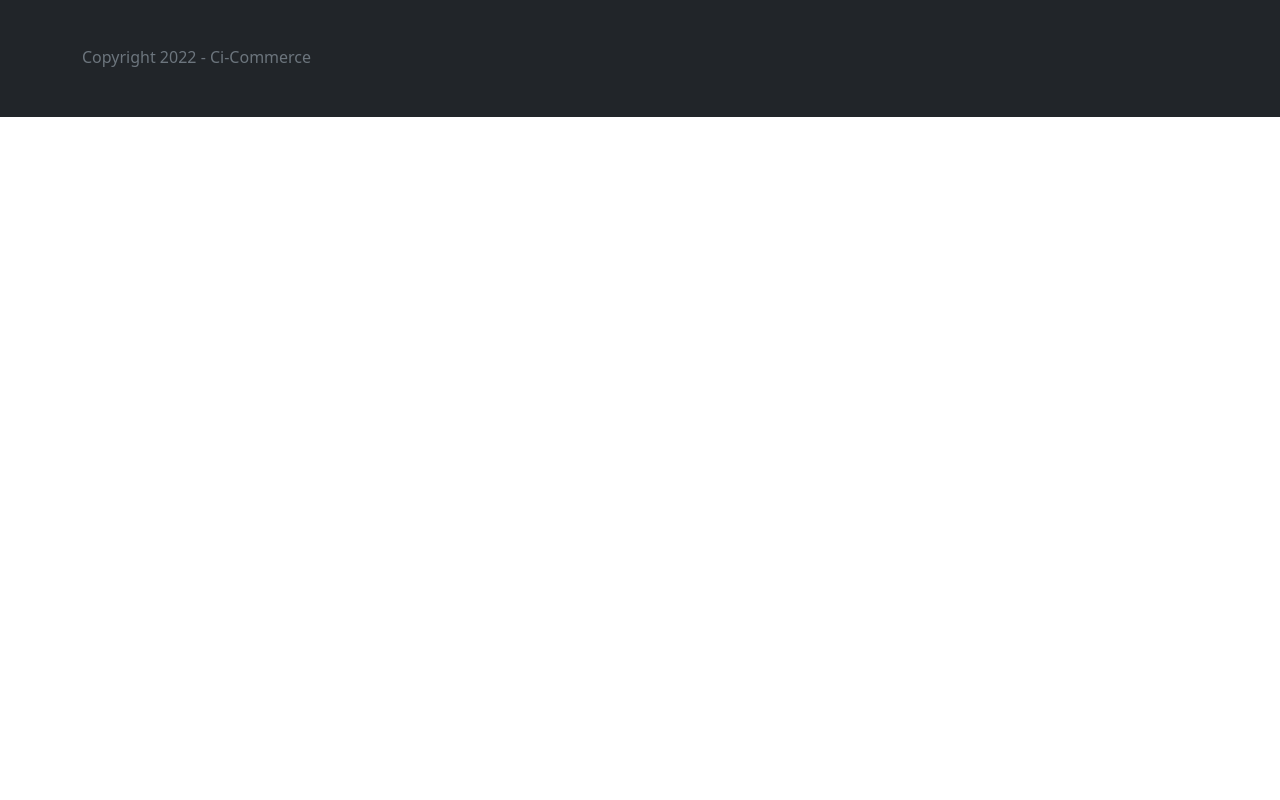
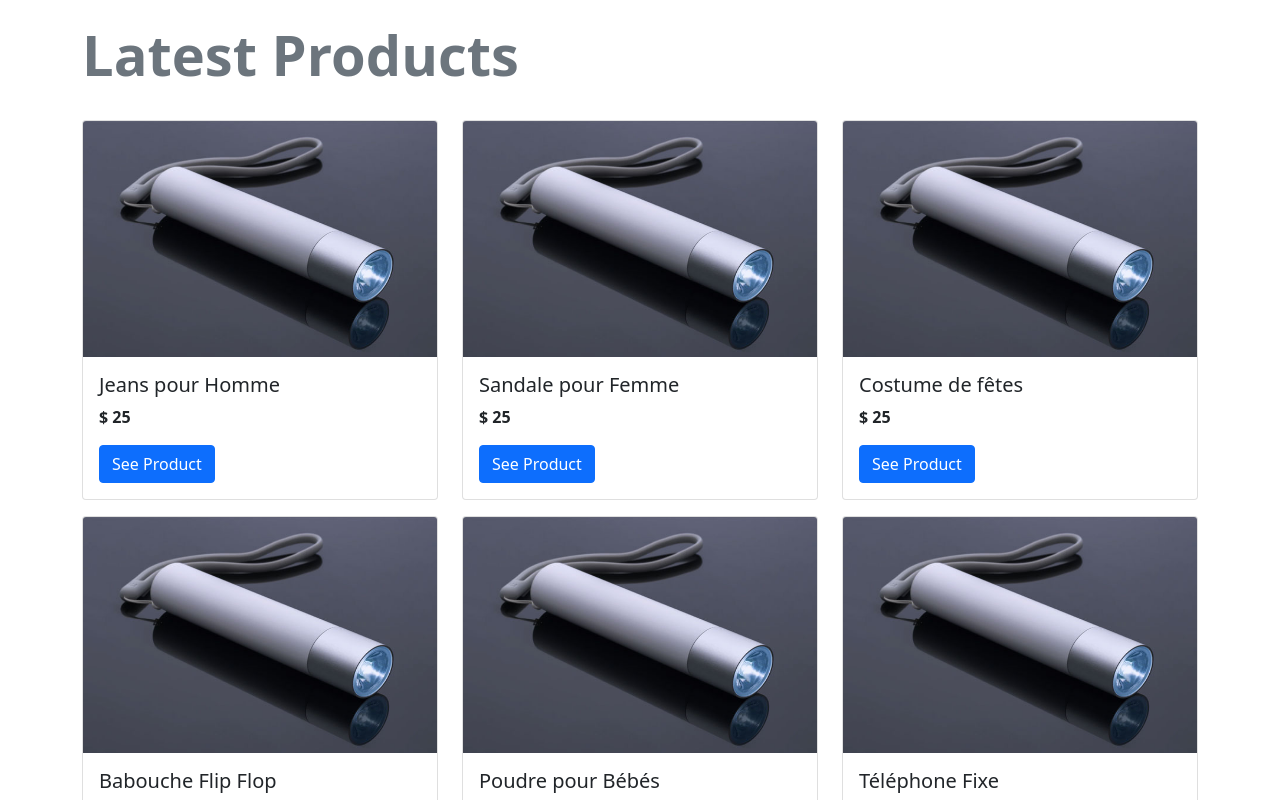
Before and after one commit to josumung999/cireact-ecommerce, a Next.js app: page / in a window 1280 px wide. Shown: the part 740-1540 px from the top of the page. Before the commit the page ends 857 px from the top, so only its background shows below. Built offline with nearby package versions, Linux system fonts and the light colour scheme.

Commit message:
Added some improvements on the product section

```diff
--- /dev/null
+++ b/components/ProductItem.jsx
@@ -0,0 +1,20 @@
+import Image from 'next/image'
+const ProductItem = (props) => {
+
+
+  return (
+    <div className="card my-2">
+      <Image src="/images/prod-1.jpg" width="720" height="480" className="card-img-top" alt="..." />
+      <div className="card-body">
+        <h5 className="card-title">
+          {props.title}
+        </h5>
+        <p className="card-text fw-bolder">$ 25</p>
+        <a href="#" className="btn btn-primary">See Product</a>
+      </div>
+    </div>
+  )
+}
+
+
+export default ProductItem
--- a/components/home/Hero.jsx
+++ b/components/home/Hero.jsx
@@ -18,7 +18,7 @@ const Hero = () => {
               </span>
             </div>
           </div>
-          <div className="d-sm-none d-lg-block col-lg-6 my-4">
+          <div className="d-none d-md-block col-lg-6 my-4">
             <div style={{ backgroundColor: "pink", borderRadius: "50%", width: "750", height: 'auto' }}>
               <Image alt="" src='/images/hero-img.png' width="720" height="700" />
             </div>
--- /dev/null
+++ b/components/home/LatestProducts.jsx
@@ -0,0 +1,50 @@
+import React from 'react'
+import ProductItem from '../ProductItem'
+
+const LatestProducts = () => {
+  const products = [
+    {
+      id: 1,
+      title: 'Jeans pour Homme',
+    },
+    {
+      id: 2,
+      title: 'Sandale pour Femme',
+    },
+    {
+      id: 3,
+      title: 'Costume de fêtes',
+    },
+    {
+      id: 4,
+      title: 'Babouche Flip Flop',
+    },
+    {
+      id: 5,
+      title: 'Poudre pour Bébés',
+    },
+    {
+      id: 6,
+      title: 'Téléphone Fixe'
+    },
+  ]
+
+  return (
+    <div className="container my-4">
+        <h1 className="display-4 my-4 fw-bold text-secondary">
+          Latest Products
+        </h1>
+        <div className="">
+          <div className="d-flex justify-content-between align-items-center row">
+            {products.map((item) => (
+              <div key={item.id} className="col-6 col-md-4">
+                <ProductItem title={item.title}  />
+              </div>
+            ))}
+          </div>
+        </div>
+    </div>
+  )
+}
+
+export default LatestProducts
--- a/pages/index.js
+++ b/pages/index.js
@@ -1,12 +1,14 @@
 import Head from 'next/head'
 import Image from 'next/image'
 import Hero from '../components/home/Hero'
+import LatestProducts from '../components/home/LatestProducts'
 import ContainerBlock from '../components/layout/ContainerBlock'
 
 export default function Home() {
   return (
     <ContainerBlock title="Home Page - CI Ecommerce">
       <Hero />
+      <LatestProducts />
     </ContainerBlock>
   )
 }
```
Also changed, not shown: public/images/prod-1.jpg (added).
